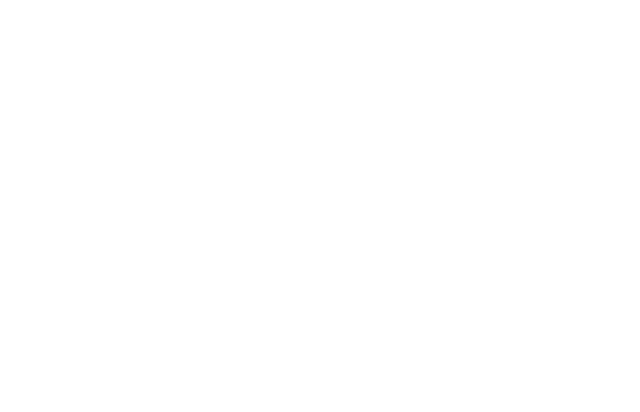
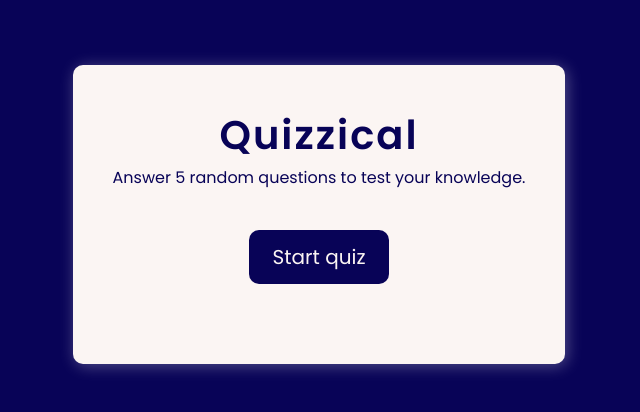
Before and after one commit to bhszewczyk/react-quizzical, a React (Vite) app: page / in a window 1280 px wide. Shown: the part 186-598 px from the top of the page, without its empty margins (321-961 px from the left). Built offline with nearby package versions, Linux system fonts and the light colour scheme.

Commit message:
Adds starting component

```diff
--- /dev/null
+++ b/components/Start.jsx
@@ -0,0 +1,14 @@
+import React from 'react';
+import './start.css';
+
+export default function Start() {
+	return (
+		<div className='start-container'>
+			<h1>Quizzical</h1>
+			<p className='quiz-description'>
+				Answer 5 random questions to test your knowledge.
+			</p>
+			<button className='btn btn-start'>Start quiz</button>
+		</div>
+	);
+}
--- /dev/null
+++ b/components/start.css
@@ -0,0 +1,19 @@
+.start-container {
+	display: flex;
+	flex-direction: column;
+	align-items: center;
+}
+
+.start-container h1 {
+	font-size: 4rem;
+	letter-spacing: 2px;
+	font-weight: 600;
+}
+
+.quiz-description {
+	font-size: 1.6rem;
+}
+
+.btn-start {
+	margin: 4rem 0;
+}
--- a/index.html
+++ b/index.html
@@ -2,7 +2,12 @@
 <html lang="en">
 	<head>
 		<meta charset="UTF-8" />
-		<link rel="icon" type="image/svg+xml" href="/vite.svg" />
+		<link rel="preconnect" href="https://fonts.googleapis.com" />
+		<link rel="preconnect" href="https://fonts.gstatic.com" crossorigin />
+		<link
+			href="https://fonts.googleapis.com/css2?family=Poppins:wght@200;400;600&display=swap"
+			rel="stylesheet"
+		/>
 		<meta name="viewport" content="width=device-width, initial-scale=1.0" />
 		<title>Quizzical</title>
 	</head>
--- a/src/App.css
+++ b/src/App.css
@@ -0,0 +1,43 @@
+* {
+	margin: 0;
+	padding: 0;
+}
+
+html {
+	font-size: 62.5%;
+}
+
+body {
+	background-color: #080357;
+	display: flex;
+	justify-content: center;
+	align-items: center;
+	text-align: center;
+	height: 100vh;
+	font-family: 'Poppins', sans-serif;
+}
+
+.app {
+	background-color: #fbf5f3;
+	color: #080357;
+	padding: 4rem;
+	box-shadow: 2px 2px 16px rgba(255, 255, 255, 0.3);
+	border-radius: 10px;
+}
+
+.btn {
+	display: inline-block;
+	background-color: #080357;
+	border: 0;
+	padding: 1.2rem 2.4rem;
+	color: #fbf5f3;
+	font-family: inherit;
+	font-size: 2rem;
+	border-radius: 10px;
+	cursor: pointer;
+	transition: background-color 0.3s linear;
+}
+
+.btn:hover {
+	background-color: #3426f7;
+}
--- a/src/App.jsx
+++ b/src/App.jsx
@@ -1,8 +1,13 @@
 import { useState, useEffect } from 'react';
 import './App.css';
+import Start from '../components/Start';
 
 function App() {
-	return <div className='app'></div>;
+	return (
+		<div className='app'>
+			<Start />
+		</div>
+	);
 }
 
 export default App;
```
